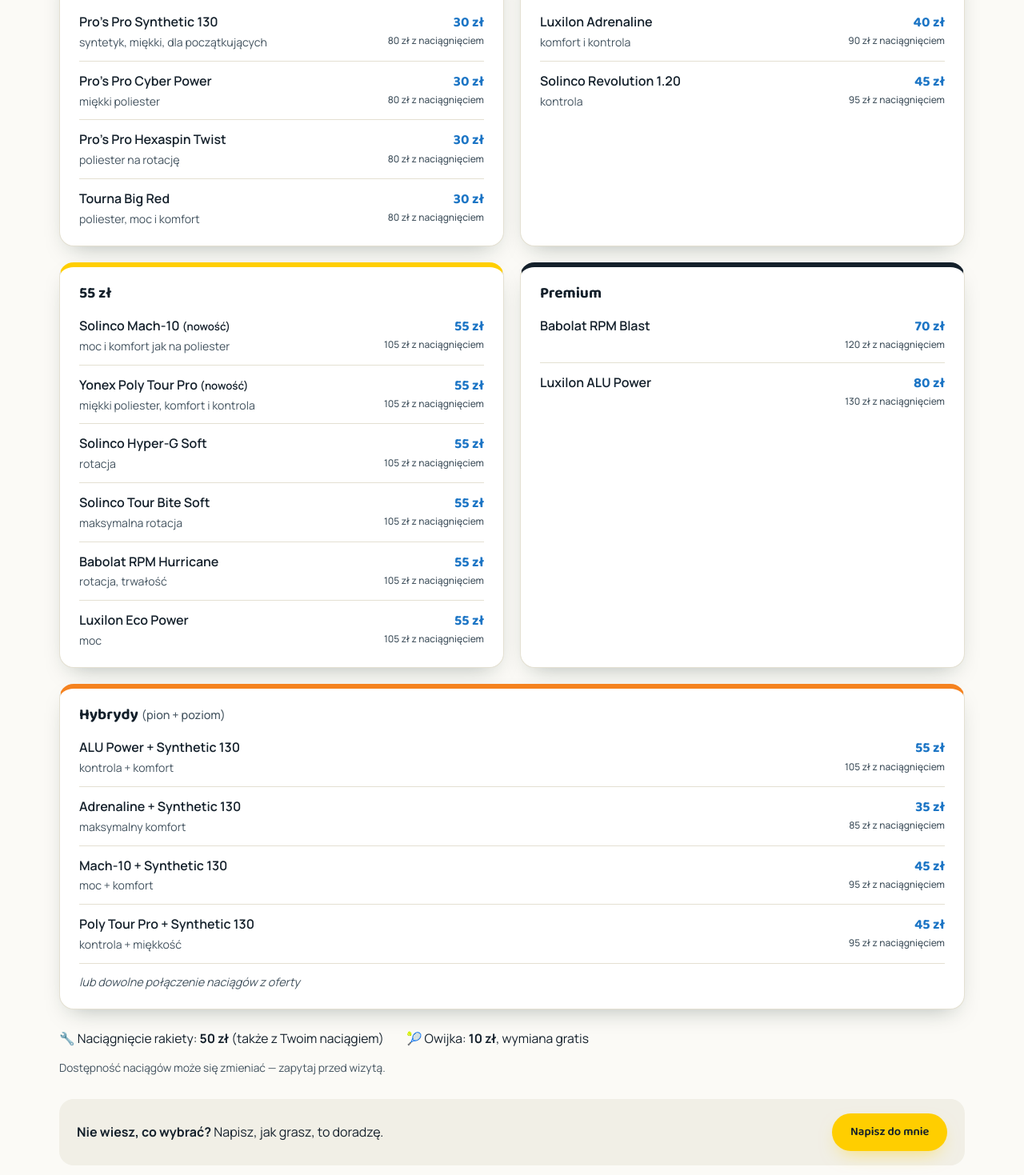
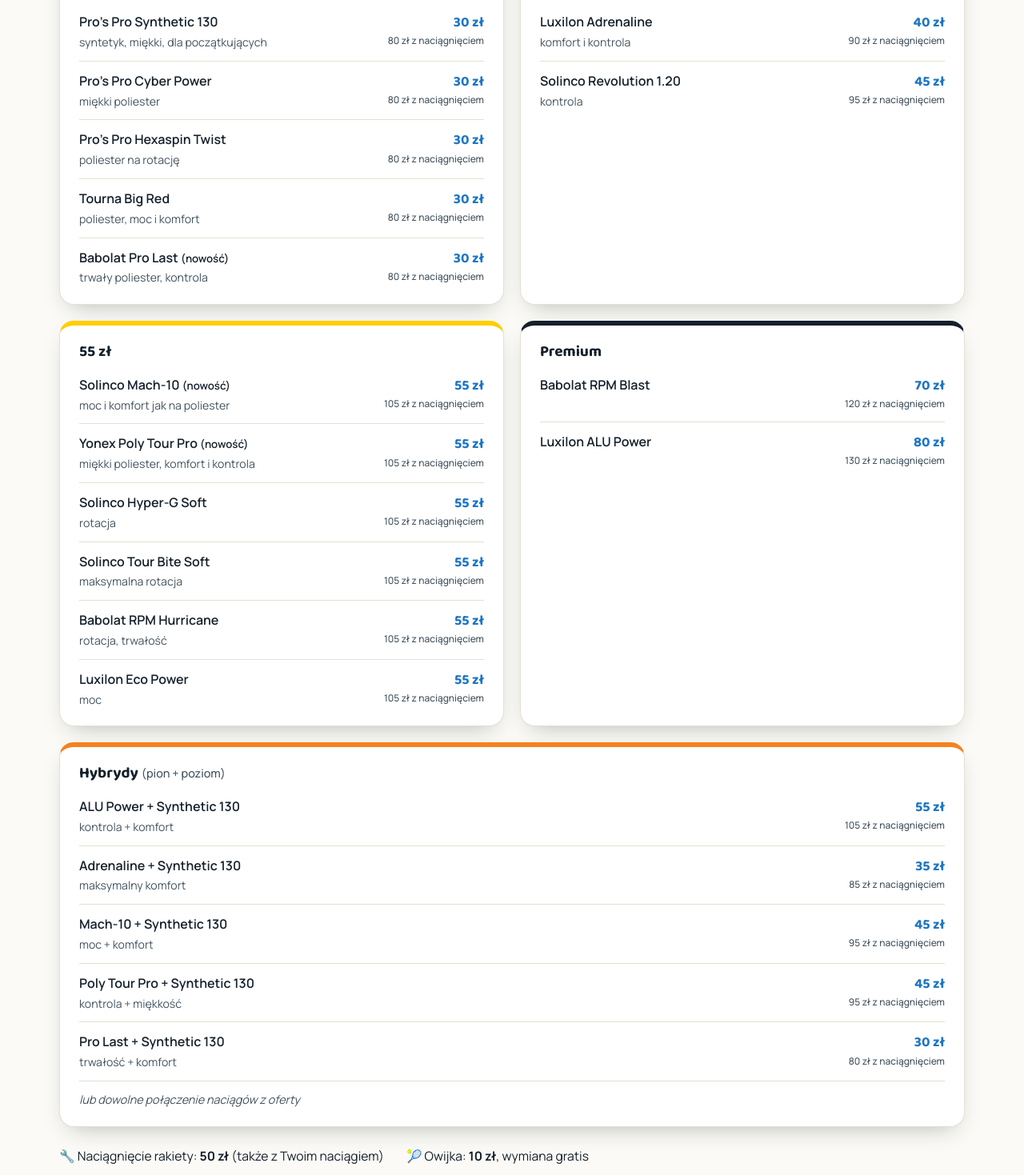
Before and after one commit to bkrekora/bktenis-strona, a plain HTML site: page serwis-rakiet-chorzow.html in a window 1280 px wide. Shown: the part 3869-5338 px from the top of the page at 80% size. Drawn offline with Linux system fonts and the light colour scheme.

Commit message:
Serwis: dodany naciąg Babolat Pro Last i hybryda Pro Last + Synthetic 130
Co-Authored-By: Claude Opus 5.5 <noreply@anthropic.com>
Claude-Session: https://claude.ai/code/session_01NnPrsfADj7Rrk5L3yFWiPU

```diff
--- a/serwis-rakiet-chorzow.html
+++ b/serwis-rakiet-chorzow.html
@@ -299,6 +299,10 @@ document.documentElement.dataset.season = (function(){
             <span class="string-row__name">Tourna Big Red<span class="string-row__desc">poliester, moc i komfort</span></span>
             <span class="string-row__price">30 zł<small>80 zł z naciągnięciem</small></span>
           </li>
+          <li class="string-row">
+            <span class="string-row__name">Babolat Pro Last <small>(nowość)</small><span class="string-row__desc">trwały poliester, kontrola</span></span>
+            <span class="string-row__price">30 zł<small>80 zł z naciągnięciem</small></span>
+          </li>
         </ul>
       </div>
       <div class="string-tier string-tier--blue">
@@ -374,6 +378,10 @@ document.documentElement.dataset.season = (function(){
           <li class="string-row">
             <span class="string-row__name">Poly Tour Pro + Synthetic 130<span class="string-row__desc">kontrola + miękkość</span></span>
             <span class="string-row__price">45 zł<small>95 zł z naciągnięciem</small></span>
+          </li>
+          <li class="string-row">
+            <span class="string-row__name">Pro Last + Synthetic 130<span class="string-row__desc">trwałość + komfort</span></span>
+            <span class="string-row__price">30 zł<small>80 zł z naciągnięciem</small></span>
           </li>
           <li class="string-row string-row--note">lub dowolne połączenie naciągów z oferty</li>
         </ul>
```
